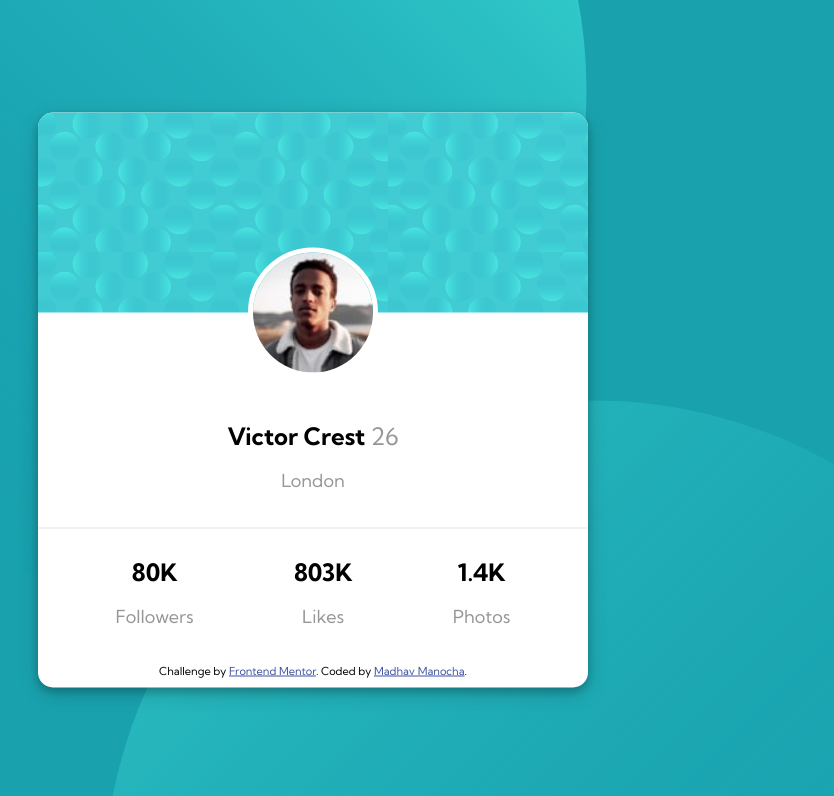
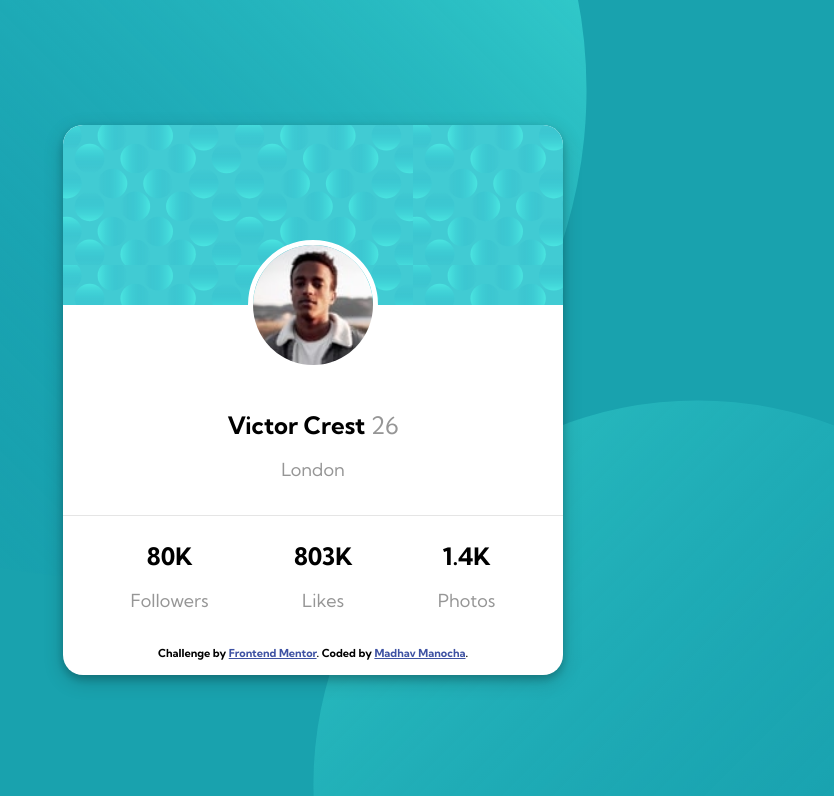
Before and after one commit to madhav7360/Frontend-Mentor, a plain HTML site: page profile-card-component-main/index.html in a window 1280 px wide. Shown: the top 796 px of the page, without its empty margins (327-1161 px from the left). Drawn offline with Linux system fonts and the light colour scheme.

Commit message:
changes made

```diff
--- a/profile-card-component-main/index.html
+++ b/profile-card-component-main/index.html
@@ -31,6 +31,12 @@
             font-family: 'Kumbh Sans', sans-serif;
         }
 
+        div {
+            font-size: 24px;
+            font-weight: 700;
+            text-align: center;
+        }
+
         .top {
             position: fixed;
             /*border: 1px solid rgb(216, 64, 64);*/
@@ -41,22 +47,24 @@
         .bottom {
             position: absolute;
             /*border: 1px solid #000;*/
+            width: 60%;
             right: -10%;
             top: 50%;
 
         }
 
         .card {
-            height: 575px;
-            width: 550px;
+            height: 550px;
+            width: 500px;
             background-color: #fff;
             margin: 0;
             position: absolute;
             top: 50%;
             left: 50%;
             transform: translate(-50%, -50%);
-            border-radius: 15px;
+            border-radius: 20px;
             overflow: hidden;
+            box-shadow: 0 4px 8px 0 rgba(0, 0, 0, 0.2), 0 6px 20px 0 rgba(0, 0, 0, 0.19);
         }
 
         p {
@@ -64,32 +72,65 @@
             font-weight: 400;
             font-size: 18px;
         }
+
+        .profileImage {
+            border: 5px solid #fff;
+            border-radius: 50%;
+            height: 120px;
+            position: absolute;
+            top: 100%;
+            left: 50%;
+            transform: translate(-50%, -50%);
+        }
+
+        .layer1 {
+            position: relative;
+            height: 180px;
+            background-image: url('./images/bg-pattern-card.svg');
+        }
+
+        .layer2 {
+            height: 80px;
+        }
+
+        .layer3 {
+            height: 80px;
+            text-align: center;
+            border-bottom: 1px solid rgba(0, 0, 0, 0.1);
+            padding: 5%;
+        }
+
+        .layer4 {
+            flex-wrap: wrap;
+            display: flex;
+            justify-content: space-around;
+            height: 80px;
+            padding: 5%;
+
+        }
     </style>
 </head>
 
 <body>
     <img class="top" src="images/bg-pattern-top.svg" alt="top Circle"></div>
     <img class="bottom" src="images/bg-pattern-bottom.svg" alt="bottom circle"></div>
-    <div class="card" style="  box-shadow: 0 4px 8px 0 rgba(0, 0, 0, 0.2), 0 6px 20px 0 rgba(0, 0, 0, 0.19);">
+    <div class="card">
 
-        <div style="position: relative; height: 200px; background-image: url('./images/bg-pattern-card.svg');">
-            <div><img
-                    style="border:5px solid #fff; border-radius: 50%; height: 120px;  position: absolute; top: 100%; left: 50%; transform: translate(-50%, -50%);"
-                    src="./images/image-victor.jpg"></div>
+        <div class="layer1">
+            <div><img class="profileImage" src="./images/image-victor.jpg"></div>
         </div>
 
-        <div style="height: 80px;"></div>
+        <div class="layer2"></div>
 
-        <div style=" height: 80px; text-align: center; border-bottom: 1px solid rgba(0, 0, 0, 0.1); padding: 5%;">
-            <div style=" font-size: 24px; font-weight: 700; "><span>Victor
+        <div class="layer3">
+            <div><span>Victor
                     Crest</span> <span style="color: hsl(0, 0%, 59%); font-size: 24px; font-weight: 400;">26</span>
             </div>
             <p class="subtext">London</p>
         </div>
 
-        <div style="flex-wrap: wrap; display: flex; justify-content: space-around;  height: 80px; padding: 5%;">
-            <div
-                style="display: flex; justify-content: space-around; width: 100%; font-size: 24px; text-align: center; font-weight: 700;">
+        <div class="layer4">
+            <div style="display: flex; justify-content: space-around; width: 100%; ">
                 <div>80K <p class="subtext">Followers</p>
                 </div>
                 <div>803K <p class="subtext">Likes</p>
```
